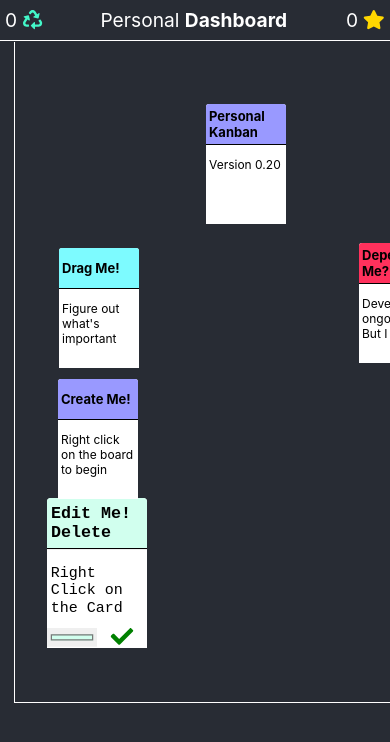
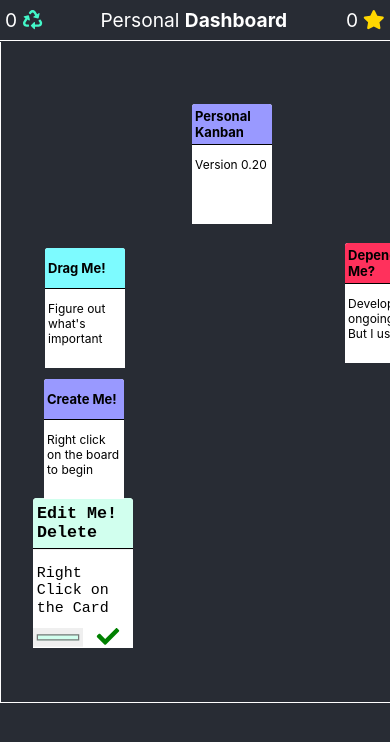
Before and after one commit to codekane/Dashboard, a React (Create React App) app: page / in a window 390 px wide. Shown: the top 742 px of the page. Built offline with nearby package versions, Linux system fonts and the light colour scheme.

Commit message:
Improved mobile layout... Looks pretty great on tablet, desktop, and it's functional on mobile (though I'd, naturally, like to improve the UX...). Anyways. This is progress, and I'm deplying. CHao

```diff
--- a/src/App.css
+++ b/src/App.css
@@ -36,7 +36,7 @@ body {
   display: none;
 }
 
-@media screen and (max-width: 500px) {
+@media screen and (max-width: 767px) {
   #BoardSelect {
     display: none;
   }
--- a/src/components/board-nav/BoardNav.css
+++ b/src/components/board-nav/BoardNav.css
@@ -15,7 +15,7 @@
   border-bottom: 1px solid white;
 }
 
-@media screen and (max-width: 500px) {
+@media screen and (max-width: 767px) {
   .DashBoardNav {
     position: fixed;
     top: 0;
--- a/src/components/board/Board.css
+++ b/src/components/board/Board.css
@@ -11,10 +11,9 @@
   border-bottom: 1px solid white;
 }
 
-@media screen and (max-width: 500px) {
+@media screen and (max-width: 767px) {
   .Board {
     margin-top: 42px;
-    margin-left: 360px;
   }
 }
 
@@ -32,22 +31,22 @@
   width: 720px;
   height: 990px;
   position: relative;
-
   display: grid;
   grid-template-columns: repeat(720, 1px [x]);
   grid-template-rows: repeat(992, 1px [y]);
   grid-gap: 0px;
-
-  //max-width: 100%;
-  //overflow-x: hidden;
 }
 
 .DashBoard {
   width: 100%;
   display: flex;
-  justify-content: center;
   margin-top: 10px;
   margin: 0 auto;
-  //max-width: 600px;
   flex-wrap: wrap;
 }
+
+@media screen and (min-width: 768px) {
+  .DashBoard {
+    justify-content: center;
+  }
+}
```
